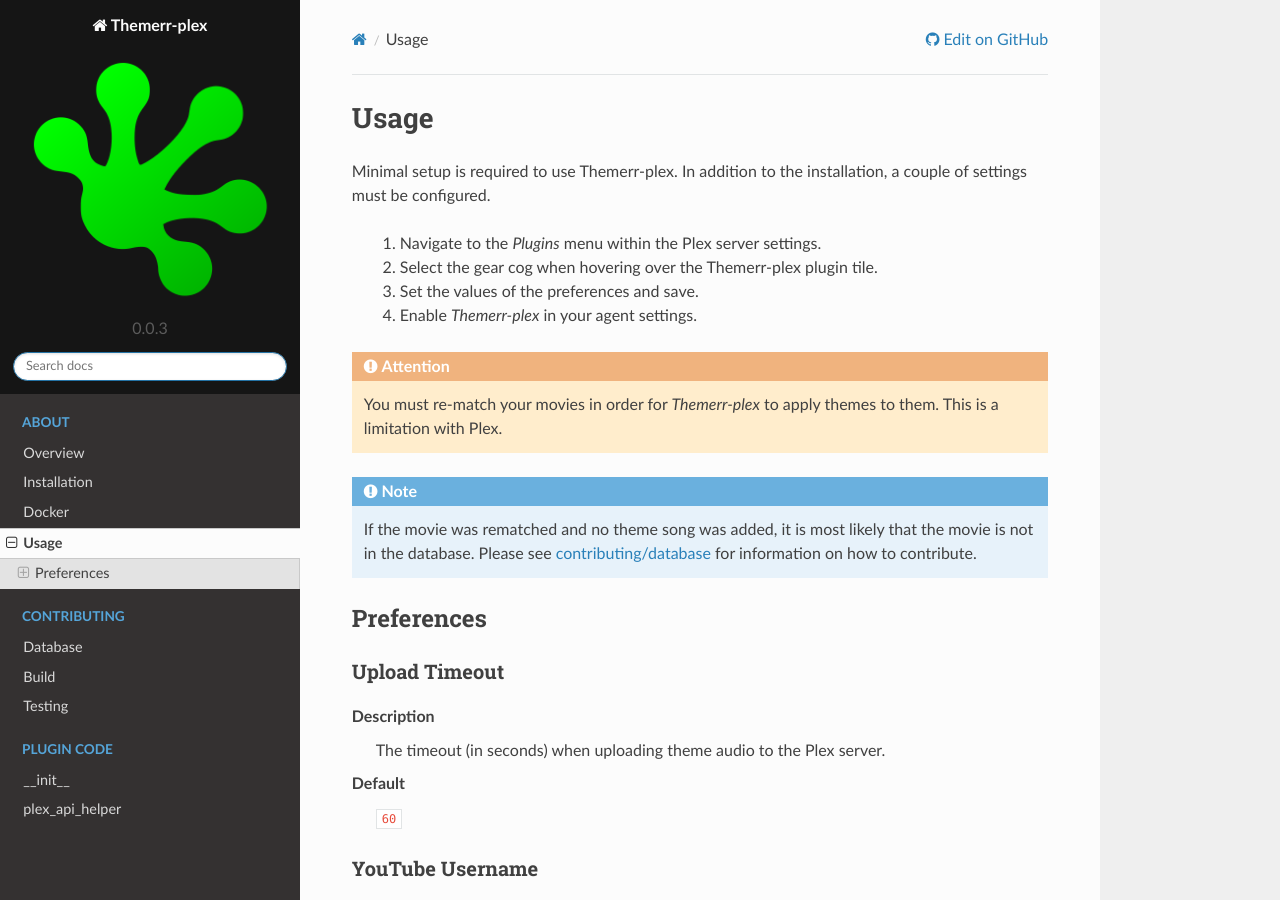
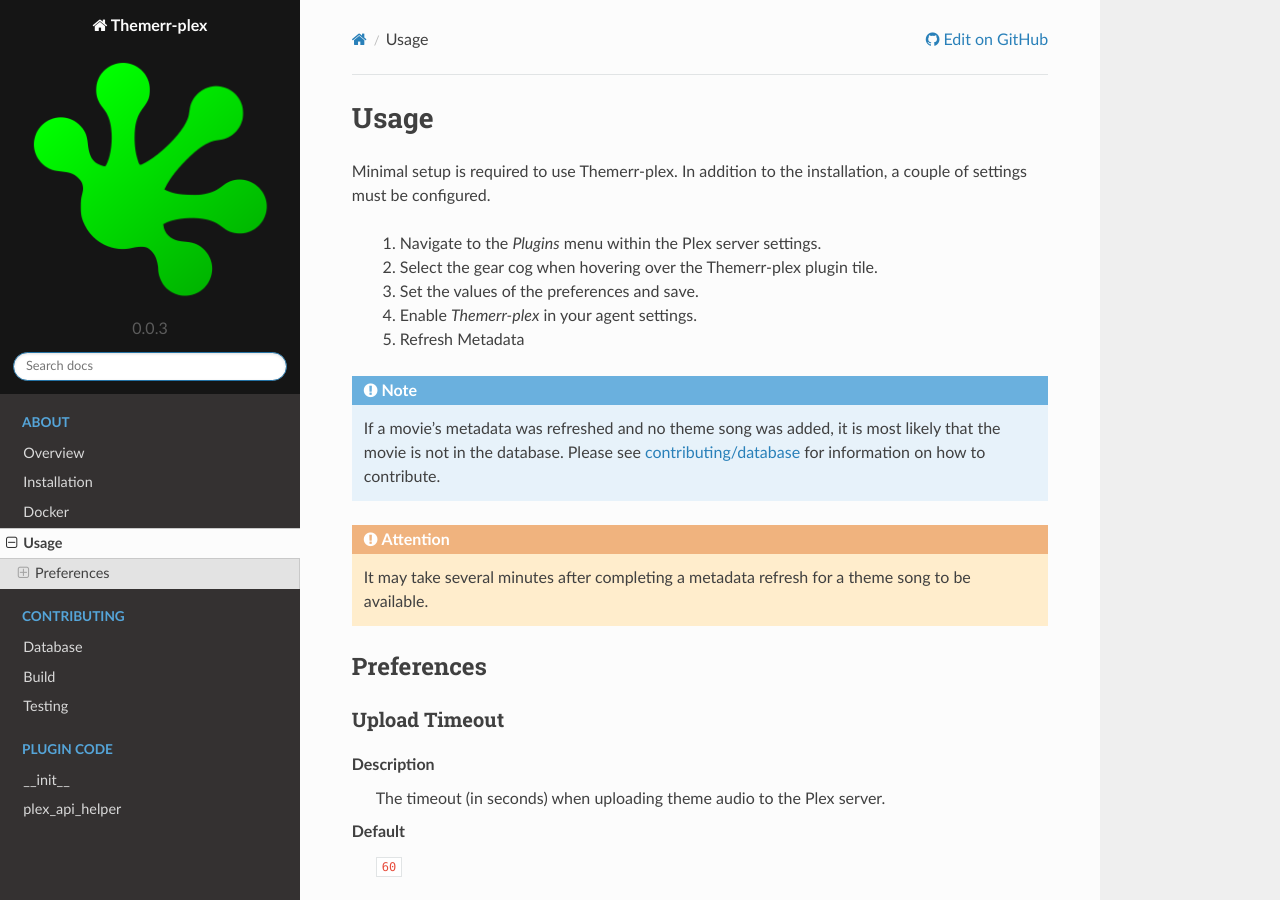
Before and after one commit to LizardByte/Themerr-plex, a Sphinx documentation site: the page built from docs/source/about/usage.rst, in a window 1280 px wide and 900 px high. Built offline with Sphinx 7.4.7 and the Read the Docs theme 2.0.0, drawn with Linux system fonts in a browser that asks for light colours.

Commit message:
update usage instructions

```diff
--- a/docs/source/about/usage.rst
+++ b/docs/source/about/usage.rst
@@ -9,13 +9,13 @@
    #. Select the gear cog when hovering over the Themerr-plex plugin tile.
    #. Set the values of the preferences and save.
    #. Enable `Themerr-plex` in your agent settings.
+   #. Refresh Metadata
 
-.. Attention:: You must re-match your movies in order for `Themerr-plex` to apply themes to them. This is a
-   limitation with Plex.
+.. Note:: If a movie's metadata was refreshed and no theme song was added, it is most likely that the movie is not in
+   the database. Please see :ref:`contributing/database <contributing/database:database>` for information on how to
+   contribute.
 
-.. Note:: If the movie was rematched and no theme song was added, it is most likely that the movie is not in the
-   database. Please see :ref:`contributing/database <contributing/database:database>` for information on how to
-   contribute.
+.. Attention:: It may take several minutes after completing a metadata refresh for a theme song to be available.
 
 Preferences
 -----------
```
